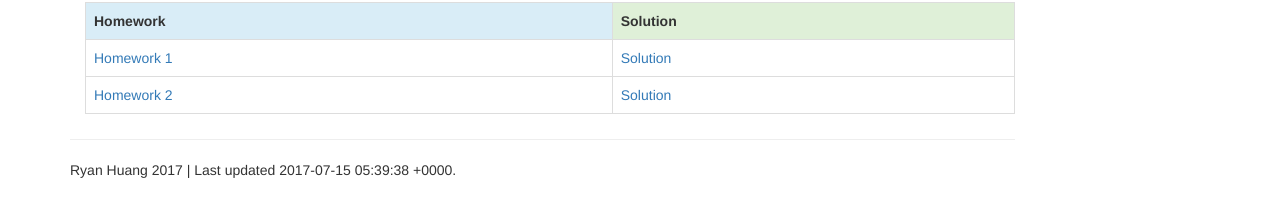
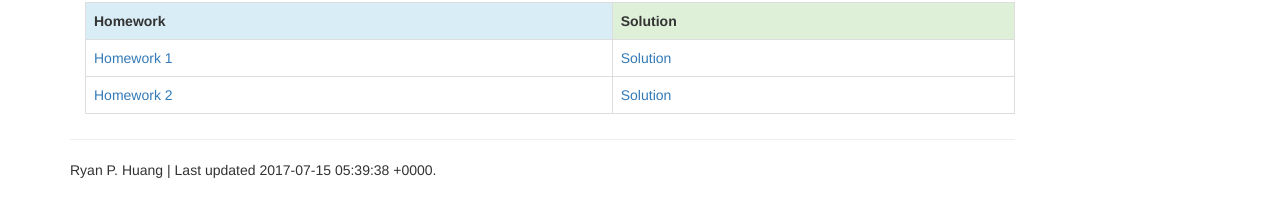
Before and after one commit to flyshark/jhu-cs318.github.io, a Jekyll site: the page built from homework.md, in a window 1280 px wide. Shown: the part 257-474 px from the top of the page. Built offline with Jekyll 4.4.1, drawn with Linux system fonts in a browser that asks for light colours.

```diff
--- a/_includes/footer.html
+++ b/_includes/footer.html
@@ -1,6 +1,6 @@
 <footer class="site-footer">
   <hr>
   <div class="wrapper">
-    Ryan Huang 2017 | Last updated {{ site.time }}.
+    Ryan P. Huang | Last updated {{ site.time }}.
   </div>
 </footer>
```
Also changed, not shown: assets/image/ospp.jpg (added), assets/image/ostep.jpg (added).
